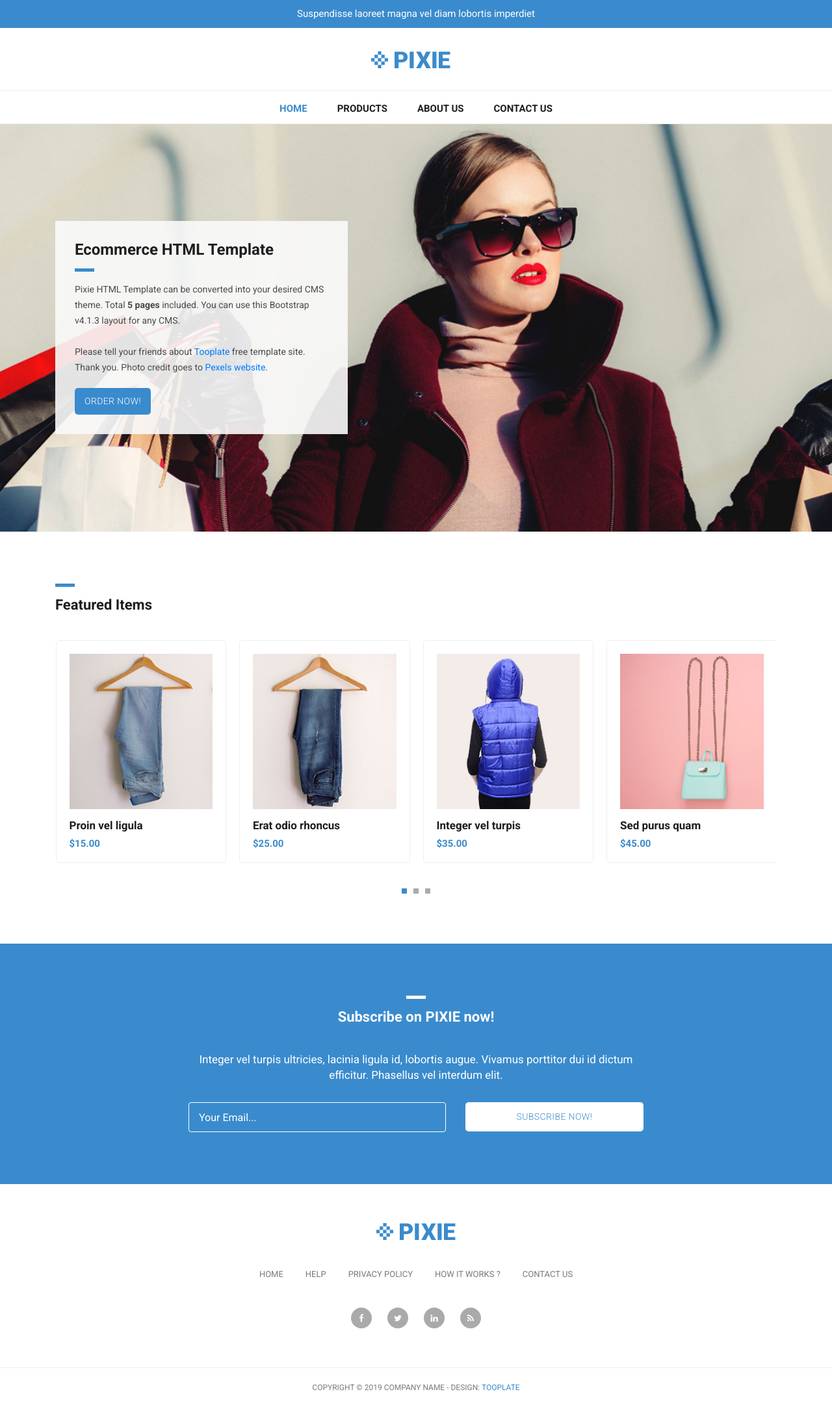
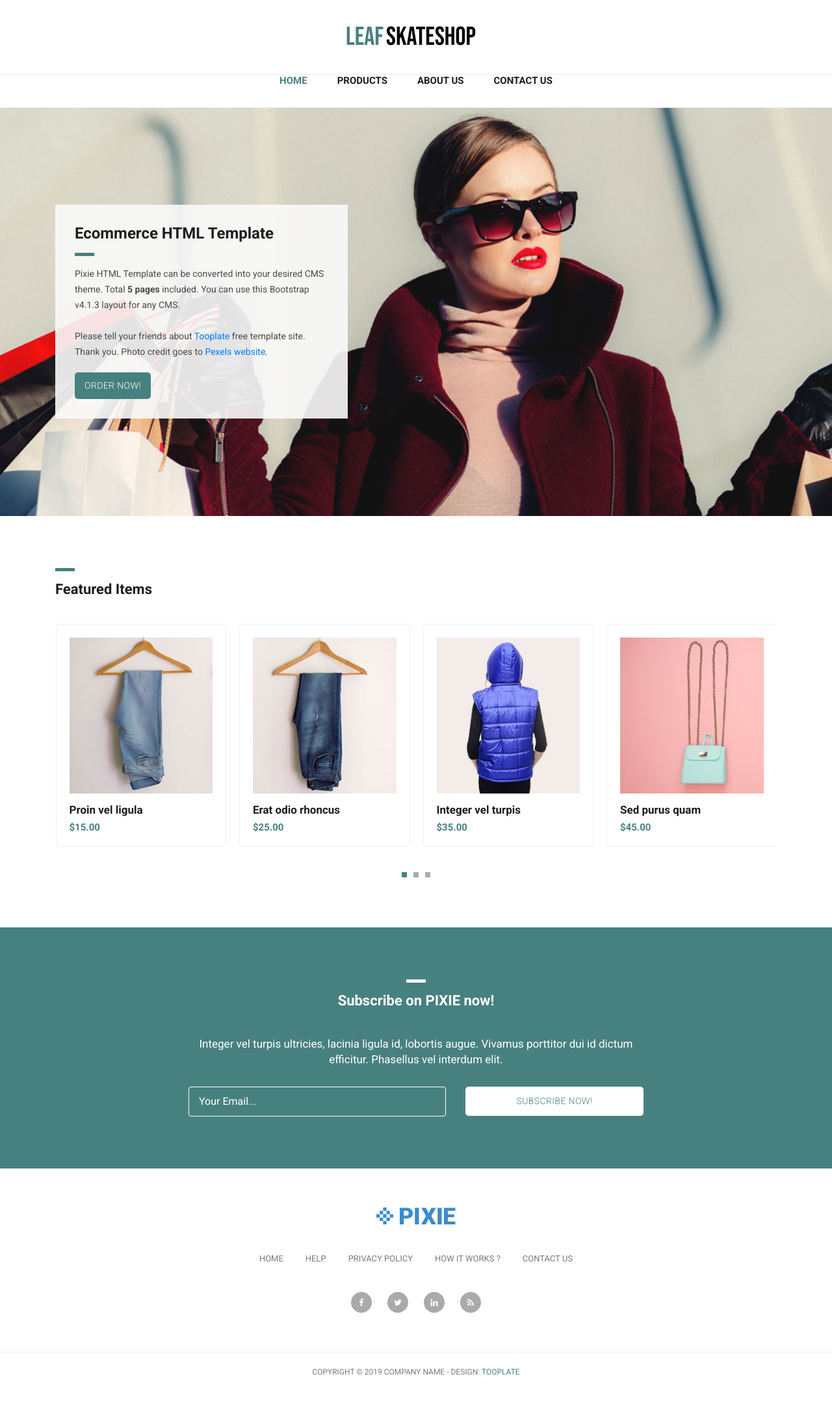
Before and after one commit to CMecrow/CM-Project-5, a Django app: page / in a window 1280 px wide. Shown: the whole page at 65% size. After the commit the page ends 2116 px from the top, so only its background shows below. Run offline with Django 3.2, Linux system fonts and the light colour scheme; some libraries are stand-ins or nearby versions.

Commit message:
Update header and colour palette

```diff
--- /dev/null
+++ b/static/css/style.css
@@ -0,0 +1,14 @@
+@import url('https://fonts.googleapis.com/css2?family=Bebas+Neue&display=swap');
+
+#leaf {
+    font-family: 'Bebas Neue', Arial, Helvetica, sans-serif;
+    color: #47817F;
+    display: inline;
+    padding-right: 4px;
+}
+
+#skateshop {
+    font-family: 'Bebas Neue', Arial, Helvetica, sans-serif;
+    color: black;
+    display: inline;
+}
--- a/static/css/tooplate-main.css
+++ b/static/css/tooplate-main.css
@@ -25,7 +25,7 @@ a {
 }
 
 .main-button a {
-	background-color: #3a8bcd;
+	background-color: #47817F;
 	border-radius: 5px;
 	padding: 10px 15px;
 	display: inline-block;
@@ -47,7 +47,7 @@ a {
 .section-heading .line-dec {
 	width: 30px;
 	height: 5px;
-	background-color: #3a8bcd;
+	background-color: #47817F;
 }
 .section-heading h1 {
 	font-size: 22px;
@@ -58,7 +58,7 @@ a {
 
 /* Pre Header Style */
 #pre-header {
-	background-color: #3a8bcd;
+	background-color: #47817F;
 	text-align: center;
 }
 #pre-header span {
@@ -152,7 +152,7 @@ a {
 .banner .caption .line-dec {
 	width: 30px;
 	height: 5px;
-	background-color: #3a8bcd;
+	background-color: #47817F;
 }
 .banner .caption p {
 	margin-top: 15px;
@@ -183,10 +183,10 @@ a {
 	transition: all 0.5s;
 }
 .featured-item:hover h4 {
-	color: #3a8bcd;
+	color: #47817F;
 }
 .featured-item h6 {
-	color: #3a8bcd;
+	color: #47817F;
 	font-size: 15px;
 	font-weight: 700;
 	margin-bottom: 0px;
@@ -199,7 +199,7 @@ a {
 	outline: none;
 }
 .owl-theme .owl-dots .active span {
-	background-color: #3a8bcd!important;
+	background-color: #47817F!important;
 }
 .owl-theme .owl-dots .owl-dot span {
 	background-color: #aaa;
@@ -214,7 +214,7 @@ a {
 
 /* Subscribe Style */
 .subscribe-form {
-	background-color: #3a8bcd;
+	background-color: #47817F;
 	padding: 80px 0px;
 	text-align: center;
 }
@@ -261,7 +261,7 @@ a {
 	border-radius: 5px;
 	padding: 10px 15px;
 	display: inline-block;
-	color: #3a8bcd;
+	color: #47817F;
 	font-size: 14px;
 	text-transform: uppercase;
 	font-weight: 300;
@@ -339,7 +339,7 @@ a {
 	line-height: 60px;
 }
 .sub-footer a {
-	color: #3a8bcd;
+	color: #47817F;
 	text-decoration: none;
 }
 
--- a/templates/base.html
+++ b/templates/base.html
@@ -10,7 +10,7 @@
     <meta name="author" content="">
     <link href="https://fonts.googleapis.com/css?family=Roboto:100,300,400,500,700" rel="stylesheet">
 
-    <title>Pixie - Ecommerce HTML5 Template</title>
+    <title>Leaf Skateshop</title>
 
     <!-- Bootstrap core CSS -->
     <link href="{% static 'vendor/bootstrap/css/bootstrap.min.css' %}" rel="stylesheet">
@@ -20,11 +20,12 @@
     <link rel="stylesheet" href="{% static '/css/fontawesome.css' %}">
     <link rel="stylesheet" href="{% static '/css/tooplate-main.css' %}">
     <link rel="stylesheet" href="{% static '/css/owl.css' %}">
+    <link rel="stylesheet" href="{% static '/css/style.css' %}">
 </head>
 
 <body>
     <!-- Pre Header -->
-    <div id="pre-header">
+    <!-- <div id="pre-header">
         <div class="container">
             <div class="row">
                 <div class="col-md-12">
@@ -32,12 +33,12 @@
                 </div>
             </div>
         </div>
-    </div>
+    </div> -->
 
     <!-- Navigation -->
     <nav class="navbar navbar-expand-lg navbar-dark bg-dark static-top">
         <div class="container">
-            <a class="navbar-brand" href="#"><img src="{% static '/images/header-logo.png' %}" alt=""></a>
+            <a class="navbar-brand" href="#"><h1 id="leaf">Leaf</h1><h1 id="skateshop">Skateshop</h1></a>
             <button class="navbar-toggler" type="button" data-toggle="collapse" data-target="#navbarResponsive"
                 aria-controls="navbarResponsive" aria-expanded="false" aria-label="Toggle navigation">
                 <span class="navbar-toggler-icon"></span>
```
Also changed, not shown: other parts of static/css/tooplate-main.css (+17 -17 lines).
